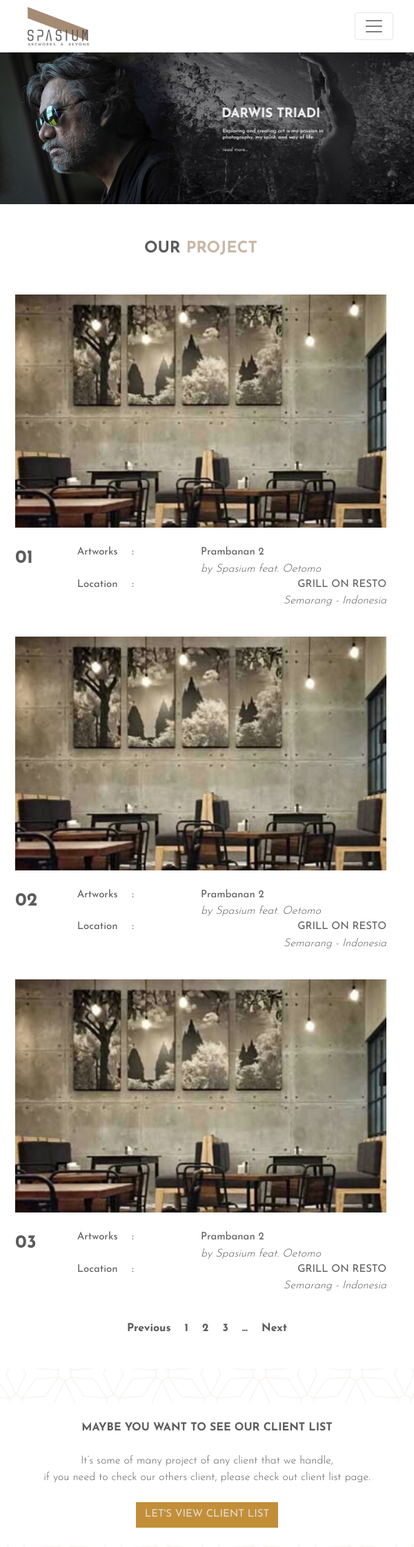
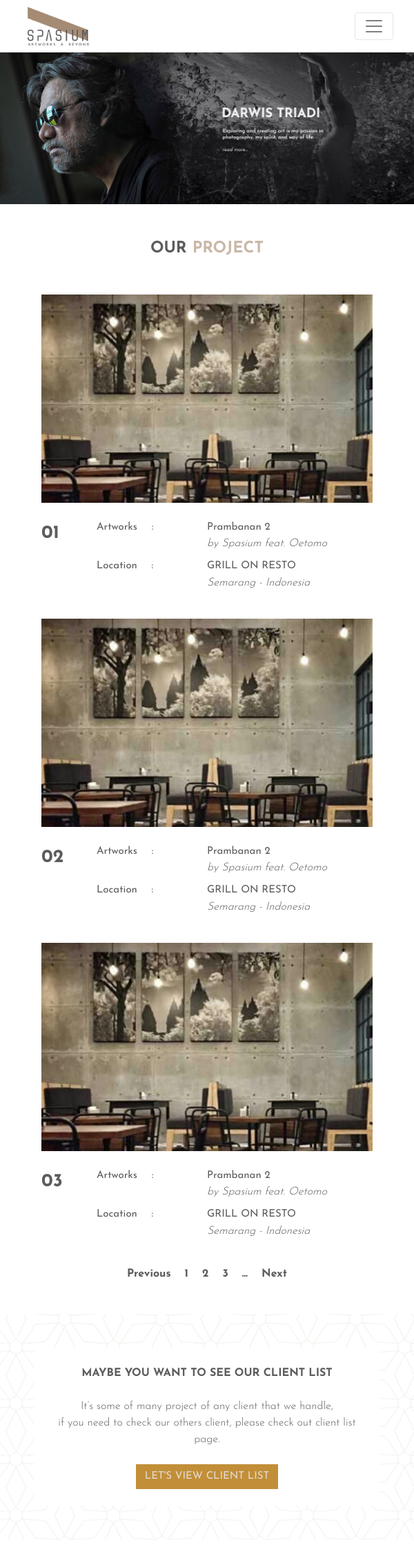
Before and after one commit to Merdeka-45/spasium, a PHP site: page /project.php in a window 600 px wide. Shown: the top 2243 px of the page at 69% size. Run offline with PHP 8.4, Linux system fonts and the light colour scheme.

Commit message:
update project page responsive

```diff
--- a/assets/css/responsive.css
+++ b/assets/css/responsive.css
@@ -4,6 +4,9 @@
     }
 }
 @media (max-width: 575.98px) {
+    .banner{
+        margin-top: 13%;
+    }
     .navbar-brand img{
         width: 50% !important;
     }
@@ -130,6 +133,9 @@
     .content-project div .justify-content-center .col-xl-9{
         padding-left: 40px;
     }
+    .see-client-project .box-project p:nth-child(2){
+        font-size: 15pt;
+    }
     /* project page */
  }
 /* // Small devices (landscape phones, less than 768px) */
@@ -233,6 +239,12 @@
     #our-blog .row:nth-child(3){
         margin-top: 0px;
     }
+    .socmed-footer .btn-group{
+        display: grid;
+    }
+    .socmed-footer .btn-group .btn{
+        margin-bottom: 10px;
+    }
     /* about us page */
     .decor-banner, .decor-milestone{
         display: none;
@@ -263,6 +275,19 @@
         font-size: 18pt;
     }
     /* about us page */
+    /* project page */
+    .content-project div .justify-content-center .col-xl-9{
+        padding-left: 60px;
+        padding-right: 60px;
+    }
+    .content-project div .justify-content-center .col-xl-9 .list-project .row .project-location{
+        text-align: left;
+        margin-top: 10px;
+    }
+    .content-project div .justify-content-center .col-xl-9 .list-project .row .ml-auto{
+        margin-top: 10px;
+    }
+    /* project page */
 }
 /* // Medium devices (tablets, less than 992px) */
 @media (min-width: 768px) and (max-width: 991.98px) {
@@ -303,6 +328,12 @@
         font-size: 18pt;
     }
     /* about us page */
+    /* project page */
+    .content-project div .justify-content-center .col-xl-9{
+        padding-left: 60px;
+        padding-right: 60px;
+    }
+    /* project page */
 }
 
 /* // Large devices (desktops, less than 1200px) */
@@ -347,6 +378,12 @@
         font-size: 18pt;
     }
     /* about us page */
+    /* project page */
+    .content-project div .justify-content-center .col-xl-9{
+        padding-left: 80px;
+        padding-right: 80px;
+    }
+    /* project page */
 }
 /* @media (max-width: 1008px)  */
 @media (min-width: 1199.98px) {
--- a/project.php
+++ b/project.php
@@ -16,15 +16,15 @@
                         <p class="text-center bold subheadline">OUR<span class="ml-2 theme-color">PROJECT</span></p>
                     </div>
                     <div class="list-project">
-                        <img class="w-100" src="assets/images/project.png" alt="">
+                        <img class="w-100 project-img" src="assets/images/project.png" alt="">
                         <div class="row">
-                            <div class="col-md-3 text-left col-2">
+                            <div class="col-md-1 col-lg-1 col-xl-3 text-left col-2">
                                 <p class="bold">01</p>
                             </div>
-                            <div class="col-md-2 custom-width-col col-4">
+                            <div class="col-md-2 col-lg-2 custom-width-col col-4">
                                 <p class="regular">Artworks <span class="ml-3">:</span> </p>
                             </div>
-                            <div class="col-md-3 col-6">
+                            <div class="col-md-4 col-lg-3 col-6">
                                 <p class="regular">Prambanan 2</p><i>by Spasium feat. Oetomo</i>
                             </div>
                             <div class="col-md-2 custom-width-col col-4 ml-auto">
@@ -37,15 +37,15 @@
                         </div>
                     </div>
                     <div class="list-project">
-                        <img class="w-100" src="assets/images/project.png" alt="">
+                        <img class="w-100 project-img" src="assets/images/project.png" alt="">
                         <div class="row">
-                            <div class="col-md-3 text-left col-2">
+                            <div class="col-md-1 col-lg-1 col-xl-3 text-left col-2">
                                 <p class="bold">02</p>
                             </div>
-                            <div class="col-md-2 custom-width-col col-4">
+                            <div class="col-md-2 col-lg-2 custom-width-col col-4">
                                 <p class="regular">Artworks <span class="ml-3">:</span> </p>
                             </div>
-                            <div class="col-md-3 col-6">
+                            <div class="col-md-4 col-lg-3 col-6">
                                 <p class="regular">Prambanan 2</p><i>by Spasium feat. Oetomo</i>
                             </div>
                             <div class="col-md-2 custom-width-col col-4 ml-auto">
@@ -58,15 +58,15 @@
                         </div>
                     </div>
                     <div class="list-project">
-                        <img class="w-100" src="assets/images/project.png" alt="">
+                        <img class="w-100 project-img" src="assets/images/project.png" alt="">
                         <div class="row">
-                            <div class="col-md-3 text-left col-2">
+                            <div class="col-md-1 col-lg-1 col-xl-3 text-left col-2">
                                 <p class="bold">03</p>
                             </div>
-                            <div class="col-md-2 custom-width-col col-4">
+                            <div class="col-md-2 col-lg-2 custom-width-col col-4">
                                 <p class="regular">Artworks <span class="ml-3">:</span> </p>
                             </div>
-                            <div class="col-md-3 col-6">
+                            <div class="col-md-4 col-lg-3 col-6">
                                 <p class="regular">Prambanan 2</p><i>by Spasium feat. Oetomo</i>
                             </div>
                             <div class="col-md-2 custom-width-col col-4 ml-auto">
@@ -78,6 +78,7 @@
                             </div>
                         </div>
                     </div>
+
                 </div>
             </div>
             <nav aria-label="Page navigation example" class="pagination-spasium mb-5">
@@ -99,7 +100,7 @@
     <section class="see-client-project mb-5">
         <div class="container-fluid">
             <div class="row justify-content-center">
-                <div class="col-md-10 text-center box-project">
+                <div class="col-md-10 col-10 text-center box-project">
                     <p class="bold">MAYBE YOU WANT TO SEE OUR CLIENT LIST</p>
                     <p class="mt-4 mb-4">It’s some of many project of any client that we handle, </br>
                         if you need to check our others client, please check out client list page.</p>
@@ -108,4 +109,7 @@
             </div>
         </div>
     </section>
+    <script>
+        ScrollReveal().reveal('.project-img', { delay: 300 });
+    </script>
 <?php include('footer.php');?>
```
